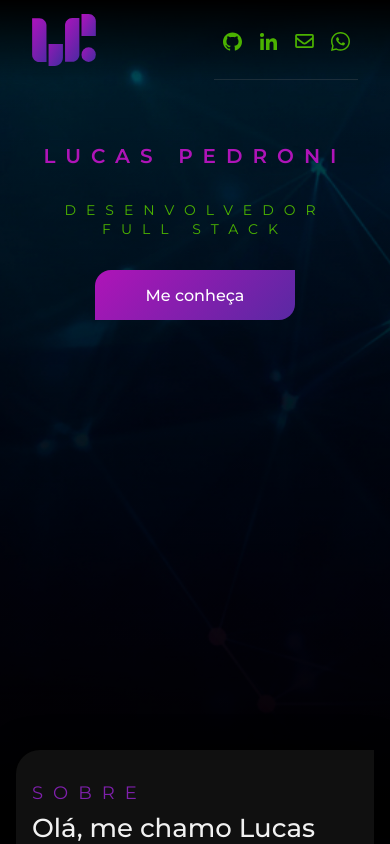
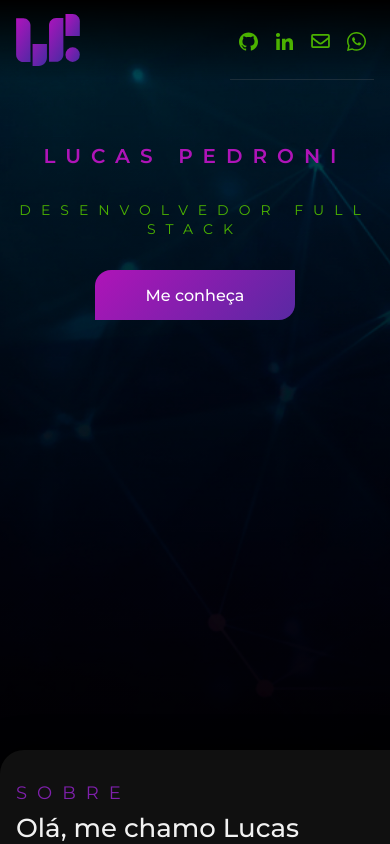
Before and after one commit to pedroni/pedroni, a Next.js app: page / in a window 390 px wide. Shown: the top 844 px of the page. Built offline with nearby package versions, Linux system fonts and the light colour scheme.

Commit message:
make container fluid on mobile

```diff
--- a/styles/global.scss
+++ b/styles/global.scss
@@ -21,7 +21,7 @@
   /** Container */
   --container-width: 1280px;
   @media (max-width: 1280px) {
-    --container-width: calc(100% - 32px);
+    --container-width: 100%;
   }
 
   /** Box */
```
